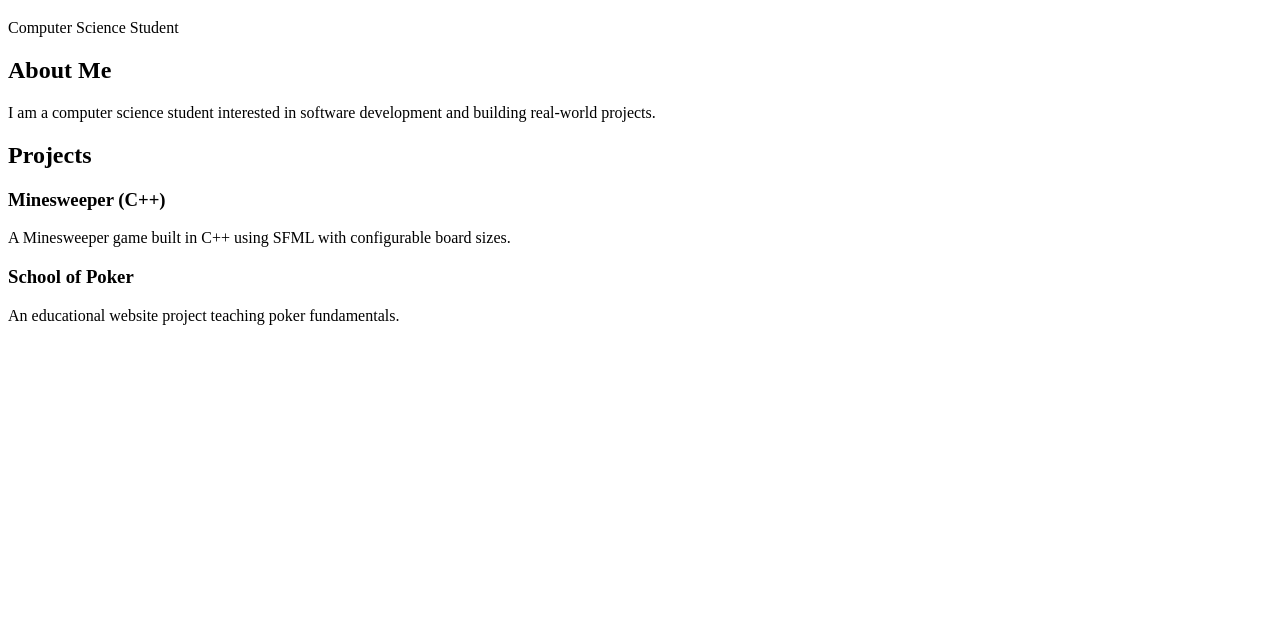
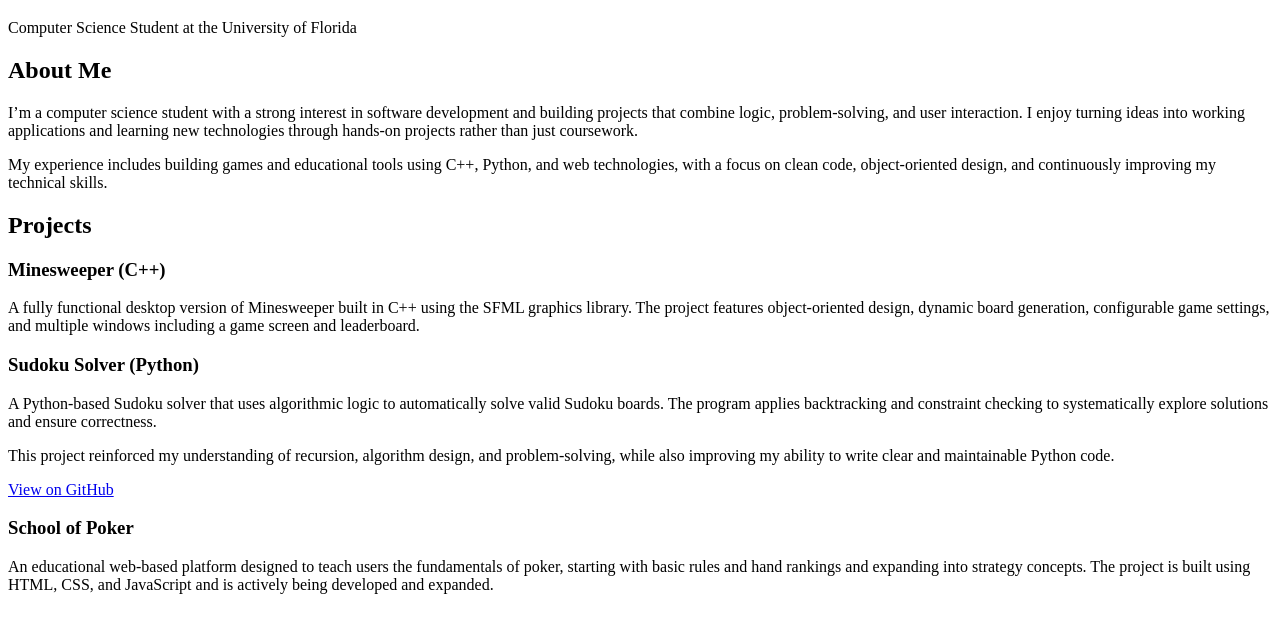
Before and after one commit to AydanAraujo1029/AydanAraujo1029.github.io, a plain HTML site: page index.html in a window 1280 px wide. Shown: the part 61-694 px from the top of the page. Drawn offline with Linux system fonts and the light colour scheme.

Commit message:
Update index.html

```diff
--- a/index.html
+++ b/index.html
@@ -6,24 +6,55 @@
 <body>
 
 <h1>Aydan Araujo</h1>
-<p>Computer Science Student</p>
+<p>Computer Science Student at the University of Florida</p>
 
 <h2>About Me</h2>
 <p>
-I am a computer science student interested in software development
-and building real-world projects.
+I’m a computer science student with a strong interest in software development
+and building projects that combine logic, problem-solving, and user interaction.
+I enjoy turning ideas into working applications and learning new technologies
+through hands-on projects rather than just coursework.
+</p>
+<p>
+My experience includes building games and educational tools using C++, Python,
+and web technologies, with a focus on clean code, object-oriented design,
+and continuously improving my technical skills.
 </p>
 
 <h2>Projects</h2>
 
 <h3>Minesweeper (C++)</h3>
 <p>
-A Minesweeper game built in C++ using SFML with configurable board sizes.
+A fully functional desktop version of Minesweeper built in C++ using the SFML
+graphics library. The project features object-oriented design, dynamic board
+generation, configurable game settings, and multiple windows including a game
+screen and leaderboard.
 </p>
+
+
+<h3>Sudoku Solver (Python)</h3>
+<p>
+A Python-based Sudoku solver that uses algorithmic logic to automatically solve
+valid Sudoku boards. The program applies backtracking and constraint checking to
+systematically explore solutions and ensure correctness.
+</p>
+<p>
+This project reinforced my understanding of recursion, algorithm design, and
+problem-solving, while also improving my ability to write clear and maintainable
+Python code.
+</p>
+<p>
+<a href="https://github.com/AydanAraujo1029/sudoku-solver">View on GitHub</a>
+</p>
+
+
 
 <h3>School of Poker</h3>
 <p>
-An educational website project teaching poker fundamentals.
+An educational web-based platform designed to teach users the fundamentals of
+poker, starting with basic rules and hand rankings and expanding into strategy
+concepts. The project is built using HTML, CSS, and JavaScript and is actively
+being developed and expanded.
 </p>
 
 </body>
```
